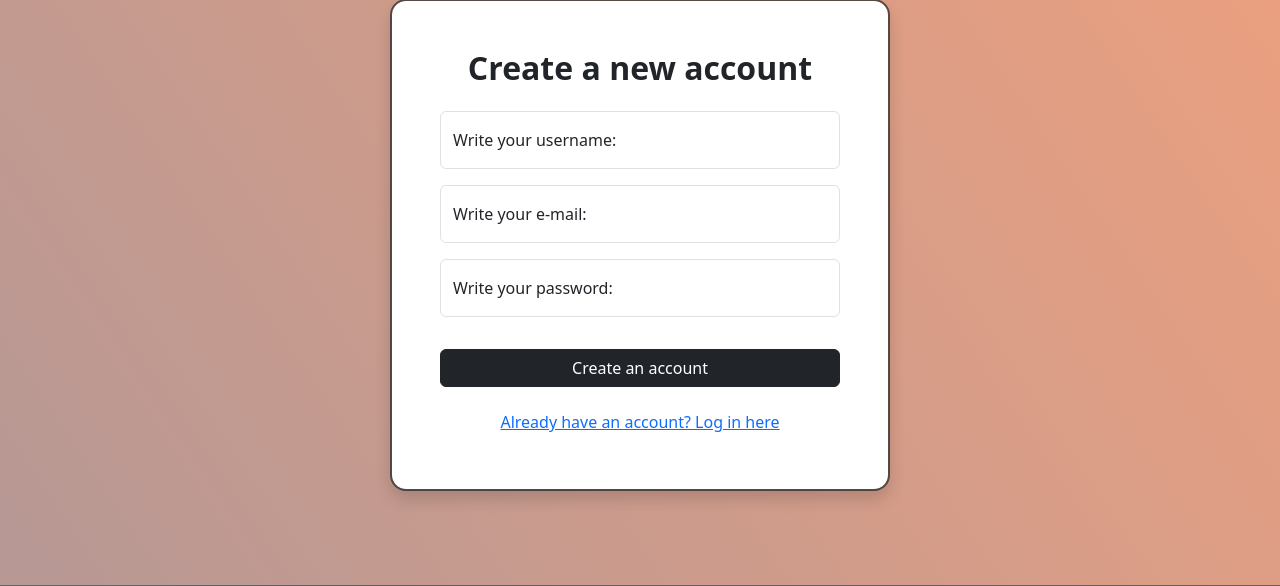
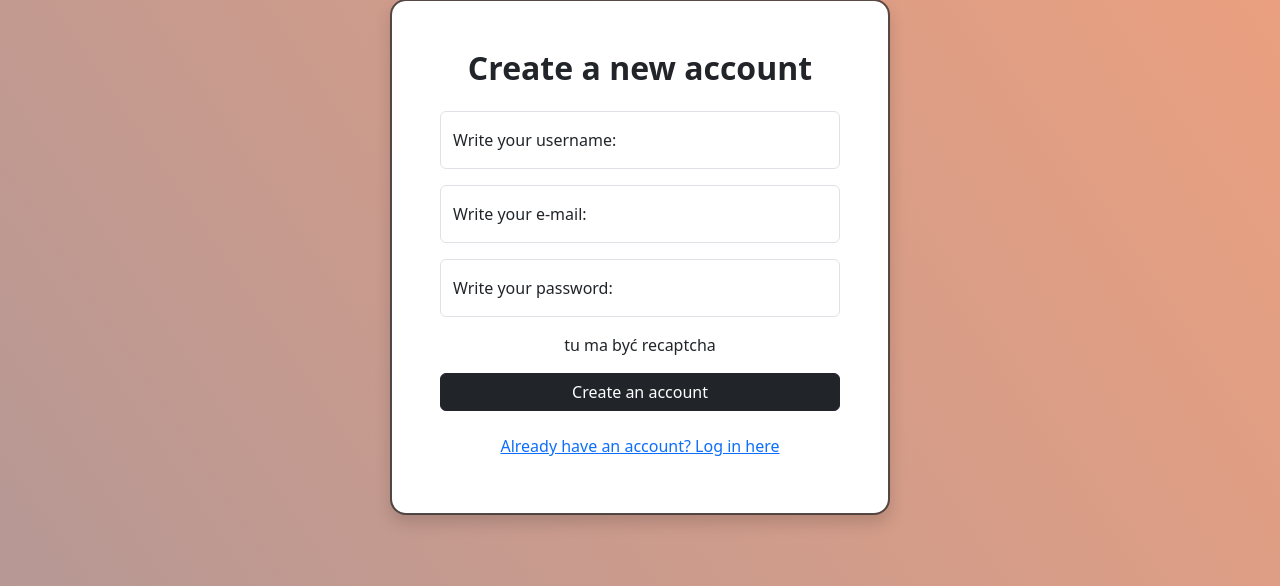
Before and after one commit to Pashinger/To-do-list, a Flask app: page /user/add in a window 1280 px wide. Shown: the part 141-727 px from the top of the page. Run offline with Flask 3, Linux system fonts and the light colour scheme; some libraries are stand-ins or nearby versions.

Commit message:
testing recaptcha

```diff
--- a/main.py
+++ b/main.py
@@ -22,7 +22,7 @@ app = Flask(__name__)
 # Add MySQL database
 app.config['SQLALCHEMY_DATABASE_URI'] = os.environ.get('JAWSDB_URL')
 # app.config['SQLALCHEMY_DATABASE_URI'] = os.environ.get('SQLALCHEMY_DATABASE_URI')
-
+# {{ form.recaptcha }}
 # Secret key
 app.config['SECRET_KEY'] = os.environ['SECRET_KEY']
 # Additional security
--- a/templates/add_user.html
+++ b/templates/add_user.html
@@ -24,7 +24,8 @@
               {{ form.password.label(class="form-label", for="floatingInput") }}
           </div>
           <div class="form-floating mb-3 d-flex justify-content-center">
-              {{ form.recaptcha }}
+
+              tu ma być recaptcha
           </div>
           {{ form.sign_up_submit(class="btn btn-dark w-100") }}
             <div class="mt-3">
```
